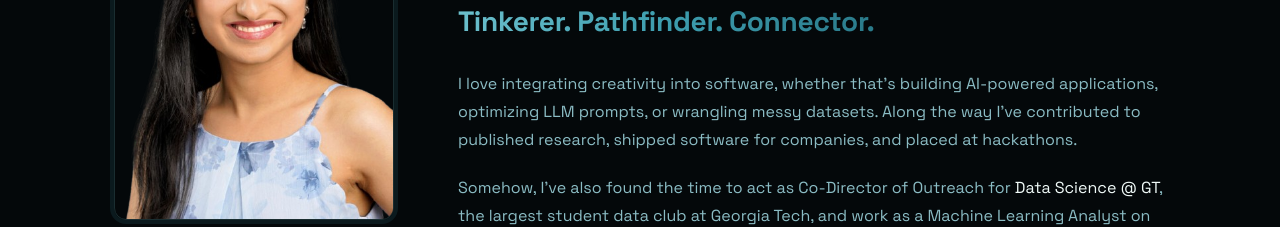
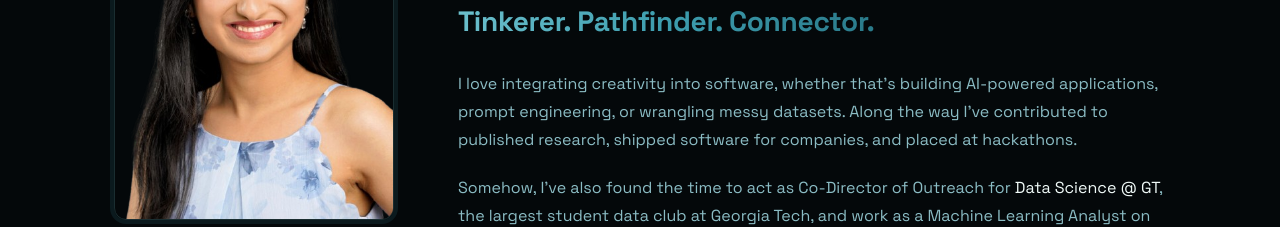
Before and after one commit to Aishi25/PersonalPortfolio, a Next.js app: page / in a window 1280 px wide. Shown: the part 1078-1305 px from the top of the page. Built offline with nearby package versions, Linux system fonts and the light colour scheme.

Commit message:
Use 'prompt engineering' in bio

```diff
--- a/components/About.tsx
+++ b/components/About.tsx
@@ -219,7 +219,7 @@ export function About() {
             }}
           >
             I love integrating creativity into software, whether that&apos;s
-            building AI-powered applications, optimizing LLM prompts, or
+            building AI-powered applications, prompt engineering, or
             wrangling messy datasets. Along the way I&apos;ve contributed to
             published research, shipped software for companies, and placed at
             hackathons.
```
